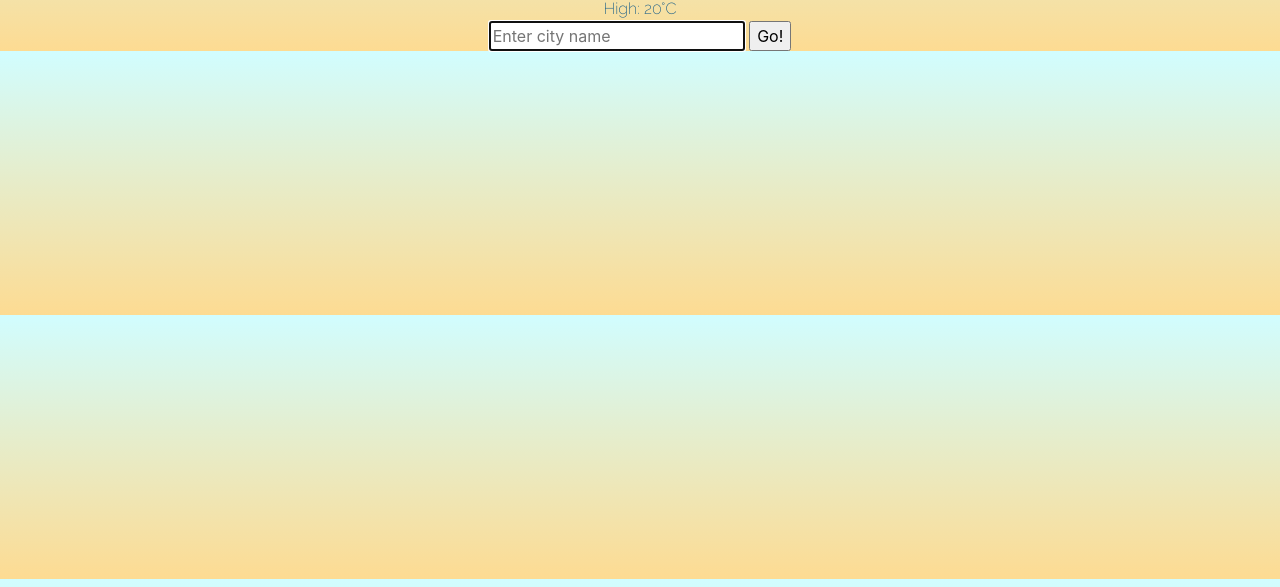
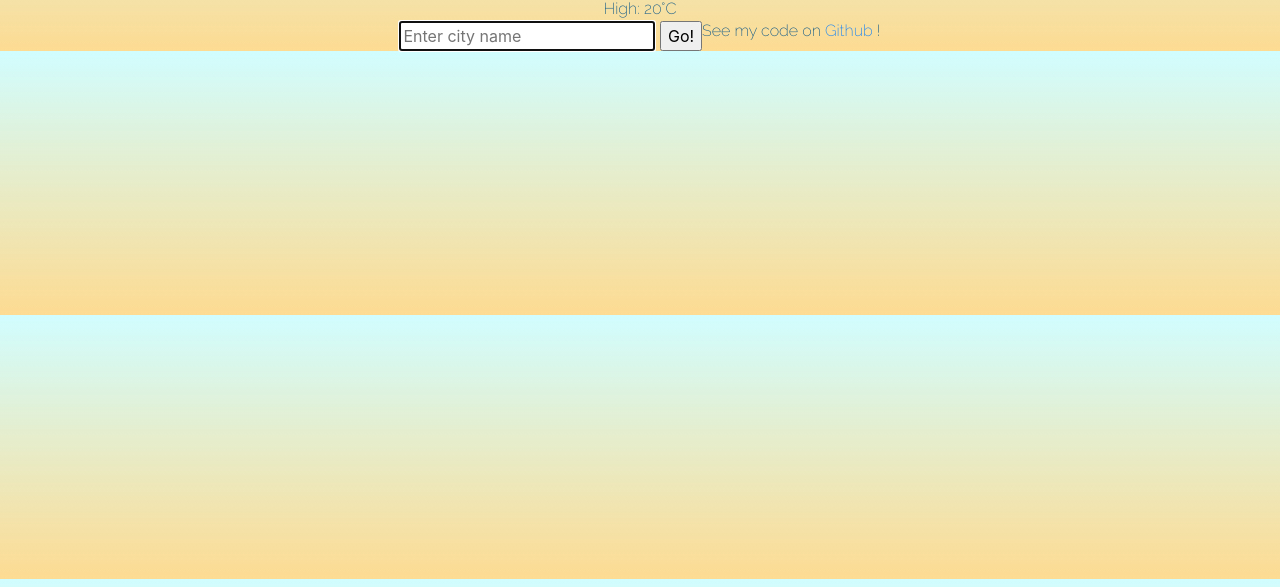
Before and after one commit to AugustaElle/Weather-app, a plain HTML site: page index.html in a window 1280 px wide. Shown: the part 213-800 px from the top of the page. Drawn offline with nearby package versions, Linux system fonts and the light colour scheme.

Commit message:
Added link to open source code

```diff
--- a/index.html
+++ b/index.html
@@ -37,7 +37,7 @@
             High: 20°C
           </p>
         </div>
-     <form id="search-form">
+      <form id="search-form">
        <input type="text"
        placeholder="Enter city name"
        autocomplete="off"
@@ -46,7 +46,9 @@
        <input type="submit"
        value="Go!"/>
      </form>
-    </div>
+     <p>See my code on <a href="https://github.com/AugustaElle/Weather-app"> Github </a> !</p>
+     </div>
+     </div>
     <script src="styling/javascript.js"></script>
   </body>
 </html>
```
